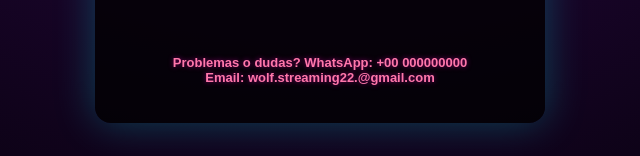
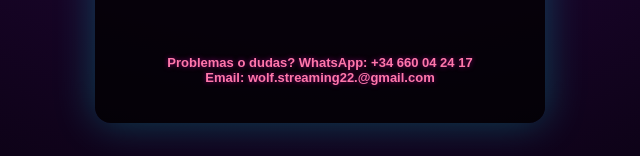
Before and after one commit to aguilaA123/GiftCard, a plain HTML site: page gift-card/index.html in a window 1280 px wide. Shown: the part 641-797 px from the top of the page, 320-960 px from the left. Drawn offline with Linux system fonts and the light colour scheme; no server answers.

Commit message:
Update support contact information in index.html

```diff
--- a/gift-card/index.html
+++ b/gift-card/index.html
@@ -39,7 +39,7 @@
 
     <!-- Soporte técnico -->
     <div class="support">
-      <p>Problemas o dudas? <strong>WhatsApp:</strong> +00 000000000 <br><strong>Email:</strong> wolf.streaming22.@gmail.com</p>
+      <p>Problemas o dudas? <strong>WhatsApp:</strong> +34 660 04 24 17 <br><strong>Email:</strong> wolf.streaming22.@gmail.com</p>
     </div>
   </div>
 
```
